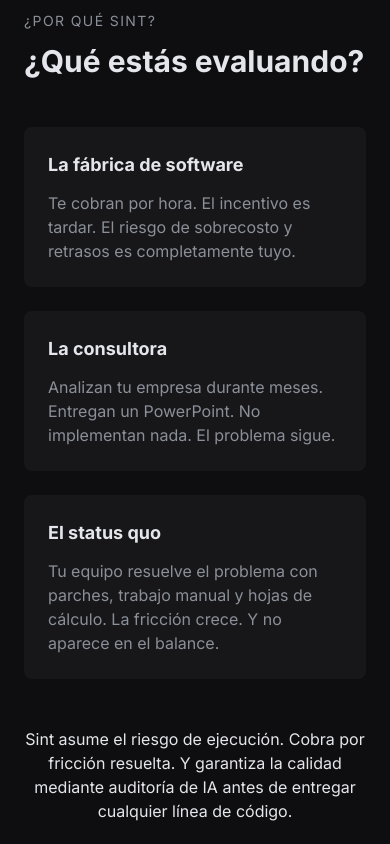
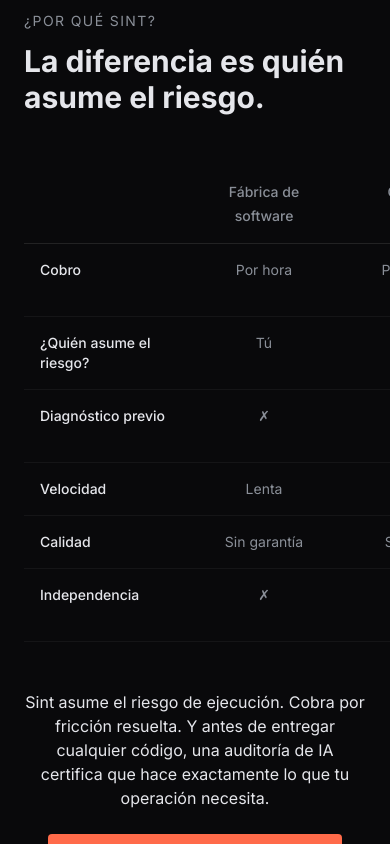
Before and after one commit to JoseSebaLM/SINT, a Next.js app: page / in a window 390 px wide. Shown: the part 6660-7504 px from the top of the page. Built offline with nearby package versions, Linux system fonts and the light colour scheme.

Commit message:
feat: sección diferenciación rediseñada con tabla comparativa

```diff
--- a/app/sections/Diferenciacion.tsx
+++ b/app/sections/Diferenciacion.tsx
@@ -3,48 +3,83 @@
 import { motion } from "framer-motion";
 import Link from "next/link";
 
-interface CardProps {
-  index: number;
-  encabezado: string;
-  descripcion: string;
+interface TableRow {
+  label: string;
+  fabrica: string;
+  consultora: string;
+  statusQuo: string;
+  sint: string;
 }
 
-function Card({ index, encabezado, descripcion }: CardProps): JSX.Element {
-  return (
-    <motion.div
-      className="bg-white/[0.04] rounded-lg p-6"
-      initial={{ opacity: 0, y: 20 }}
-      whileInView={{ opacity: 1, y: 0 }}
-      viewport={{ once: true }}
-      transition={{ duration: 0.5, delay: index * 0.1 }}
-    >
-      <h3 className="font-bold text-[#E5E6EB] text-lg mb-3">{encabezado}</h3>
-      <p className="text-[#8A8F98]">{descripcion}</p>
-    </motion.div>
-  );
-}
-
-export default function Diferenciacion(): JSX.Element {
-  const cards: Omit<CardProps, "index">[] = [
+const tableData: TableRow[] = [
   {
-      encabezado: "La fábrica de software",
-      descripcion:
-        "Te cobran por hora. El incentivo es tardar. El riesgo de sobrecosto y retrasos es completamente tuyo.",
+    label: "Cobro",
+    fabrica: "Por hora",
+    consultora: "Por proyecto",
+    statusQuo: "Costo oculto",
+    sint: "Por fricción resuelta",
   },
   {
-      encabezado: "La consultora",
-      descripcion:
-        "Analizan tu empresa durante meses. Entregan un PowerPoint. No implementan nada. El problema sigue.",
+    label: "¿Quién asume el riesgo?",
+    fabrica: "Tú",
+    consultora: "Tú",
+    statusQuo: "Tú",
+    sint: "Sint",
   },
   {
-      encabezado: "El status quo",
-      descripcion:
-        "Tu equipo resuelve el problema con parches, trabajo manual y hojas de cálculo. La fricción crece. Y no aparece en el balance.",
+    label: "Diagnóstico previo",
+    fabrica: "✗",
+    consultora: "Parcial",
+    statusQuo: "✗",
+    sint: "✓ Siempre primero",
+  },
+  {
+    label: "Velocidad",
+    fabrica: "Lenta",
+    consultora: "Muy lenta",
+    statusQuo: "Nunca termina",
+    sint: "Alta",
+  },
+  {
+    label: "Calidad",
+    fabrica: "Sin garantía",
+    consultora: "Sin garantía",
+    statusQuo: "Sin garantía",
+    sint: "✓ Auditoría de IA",
+  },
+  {
+    label: "Independencia",
+    fabrica: "✗",
+    consultora: "✗",
+    statusQuo: "✗",
+    sint: "✓ El sistema es tuyo",
   },
 ];
 
+const CheckIcon = () => (
+  <span className="text-[#2EB886] font-bold">✓</span>
+);
+
+const XIcon = () => (
+  <span className="text-[#8A8F98]">✗</span>
+);
+
+const renderCell = (value: string) => {
+  if (value === "✓") return <CheckIcon />;
+  if (value === "✗") return <XIcon />;
+  if (value.startsWith("✓ ")) {
     return (
-    <section id="diferenciacion" className="bg-white/[0.02] py-20 md:py-28 px-6">
+      <>
+        <CheckIcon /> <span className="ml-1">{value.slice(2)}</span>
+      </>
+    );
+  }
+  return value;
+};
+
+export default function Diferenciacion(): JSX.Element {
+  return (
+    <section id="diferenciacion" className="bg-[#09090B] py-20 md:py-28 px-6">
       <div className="max-w-6xl mx-auto">
         {/* Header */}
         <motion.p
@@ -64,17 +99,80 @@
           viewport={{ once: true }}
           transition={{ duration: 0.5, delay: 0.1 }}
         >
-          ¿Qué estás evaluando?
+          La diferencia es quién asume el riesgo.
         </motion.h2>
 
-        {/* 3 Cards */}
-        <div className="grid grid-cols-1 md:grid-cols-3 gap-6">
-          {cards.map((card, index) => (
-            <Card key={card.encabezado} index={index} {...card} />
+        {/* Tabla comparativa */}
+        <motion.div
+          className="overflow-x-auto -mx-6 px-6 md:mx-0 md:px-0"
+          initial={{ opacity: 0, y: 20 }}
+          whileInView={{ opacity: 1, y: 0 }}
+          viewport={{ once: true }}
+          transition={{ duration: 0.5, delay: 0.2 }}
+        >
+          <div className="min-w-[800px] md:min-w-0">
+            {/* Header de la tabla */}
+            <div className="grid grid-cols-5 gap-0">
+              {/* Celda vacía esquina superior izquierda */}
+              <div className="p-4 border-b border-white/10" />
+
+              {/* Headers de columnas */}
+              <div className="p-4 border-b border-white/10 text-center">
+                <span className="text-[#8A8F98] text-sm font-medium">Fábrica de software</span>
+              </div>
+              <div className="p-4 border-b border-white/10 text-center">
+                <span className="text-[#8A8F98] text-sm font-medium">Consultora</span>
+              </div>
+              <div className="p-4 border-b border-white/10 text-center">
+                <span className="text-[#8A8F98] text-sm font-medium">Status quo</span>
+              </div>
+
+              {/* Header Sint - destacado */}
+              <div className="p-4 border-b-2 border-[#FF6B4A] bg-[#FF6B4A]/5 text-center">
+                <span className="text-[#FF6B4A] text-sm font-bold">Sint</span>
+              </div>
+            </div>
+
+            {/* Filas de datos */}
+            {tableData.map((row, index) => (
+              <motion.div
+                key={row.label}
+                className="grid grid-cols-5 gap-0"
+                initial={{ opacity: 0, y: 10 }}
+                whileInView={{ opacity: 1, y: 0 }}
+                viewport={{ once: true }}
+                transition={{ duration: 0.4, delay: 0.1 * index }}
+              >
+                {/* Label de fila */}
+                <div className="p-4 border-b border-white/5 text-[#E5E6EB] font-medium text-sm">
+                  {row.label}
+                </div>
+
+                {/* Fábrica */}
+                <div className="p-4 border-b border-white/5 text-[#8A8F98] text-sm text-center">
+                  {renderCell(row.fabrica)}
+                </div>
+
+                {/* Consultora */}
+                <div className="p-4 border-b border-white/5 text-[#8A8F98] text-sm text-center">
+                  {renderCell(row.consultora)}
+                </div>
+
+                {/* Status quo */}
+                <div className="p-4 border-b border-white/5 text-[#8A8F98] text-sm text-center">
+                  {renderCell(row.statusQuo)}
+                </div>
+
+                {/* Sint - destacado */}
+                <div className="p-4 border-b border-white/5 bg-[#FF6B4A]/[0.02] text-[#E5E6EB] text-sm text-center font-medium">
+                  {renderCell(row.sint)}
+                </div>
+              </motion.div>
             ))}
           </div>
+        </motion.div>
 
-        {/* Bloque Sint */}
+        {/* Bloque de cierre */}
         <motion.div
           className="mt-12 text-center"
           initial={{ opacity: 0, y: 20 }}
@@ -83,9 +181,9 @@
           transition={{ duration: 0.5, delay: 0.4 }}
         >
           <p className="text-[#E5E6EB] text-base md:text-lg text-center max-w-2xl mx-auto mb-6">
-            Sint asume el riesgo de ejecución. Cobra por fricción resuelta. Y
-            garantiza la calidad mediante auditoría de IA antes de entregar
-            cualquier línea de código.
+            Sint asume el riesgo de ejecución. Cobra por fricción resuelta.
+            Y antes de entregar cualquier código, una auditoría de IA certifica
+            que hace exactamente lo que tu operación necesita.
           </p>
           <div className="flex justify-center">
             <Link
```
Lines whose indentation alone changed are shown as unchanged.
